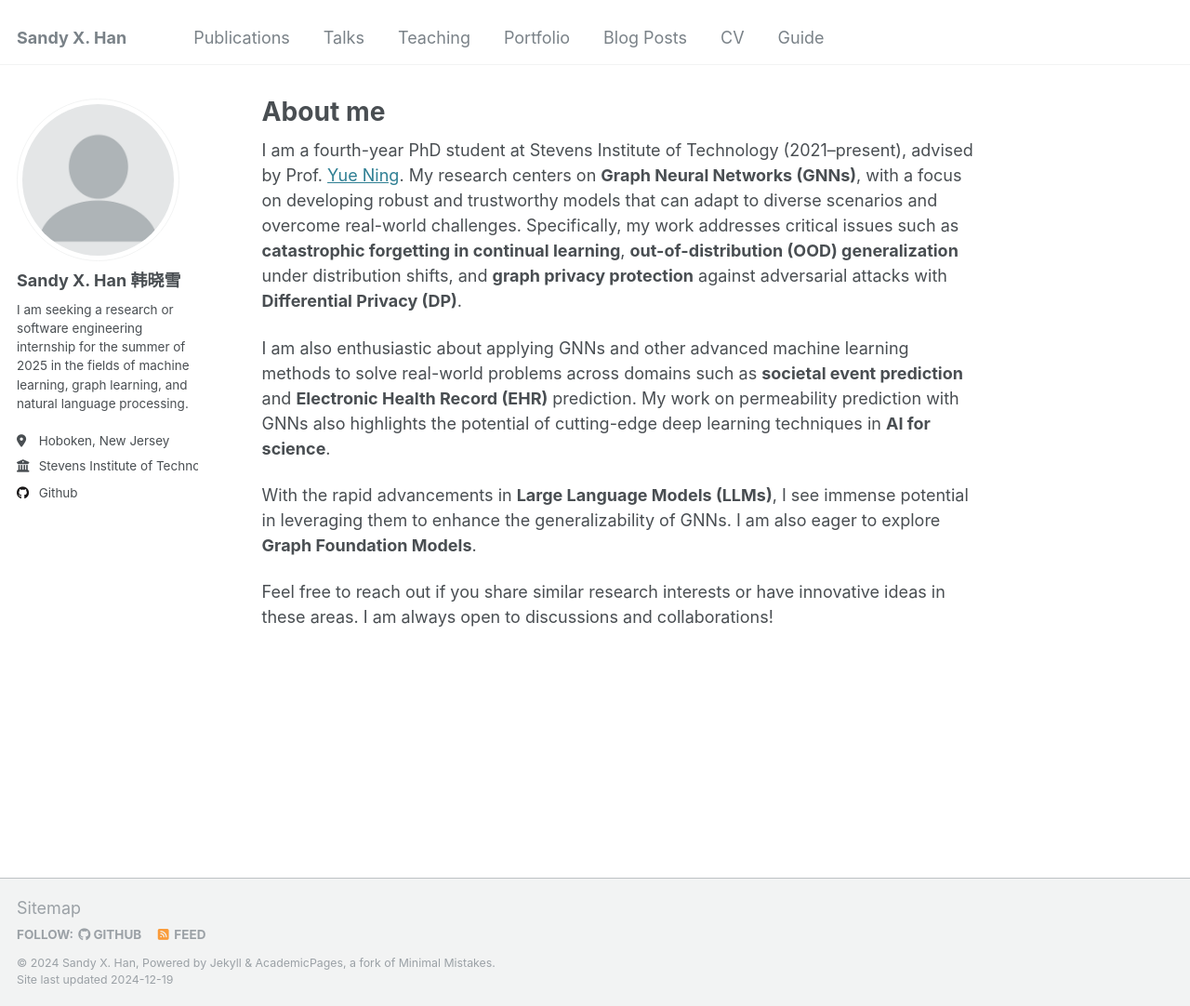
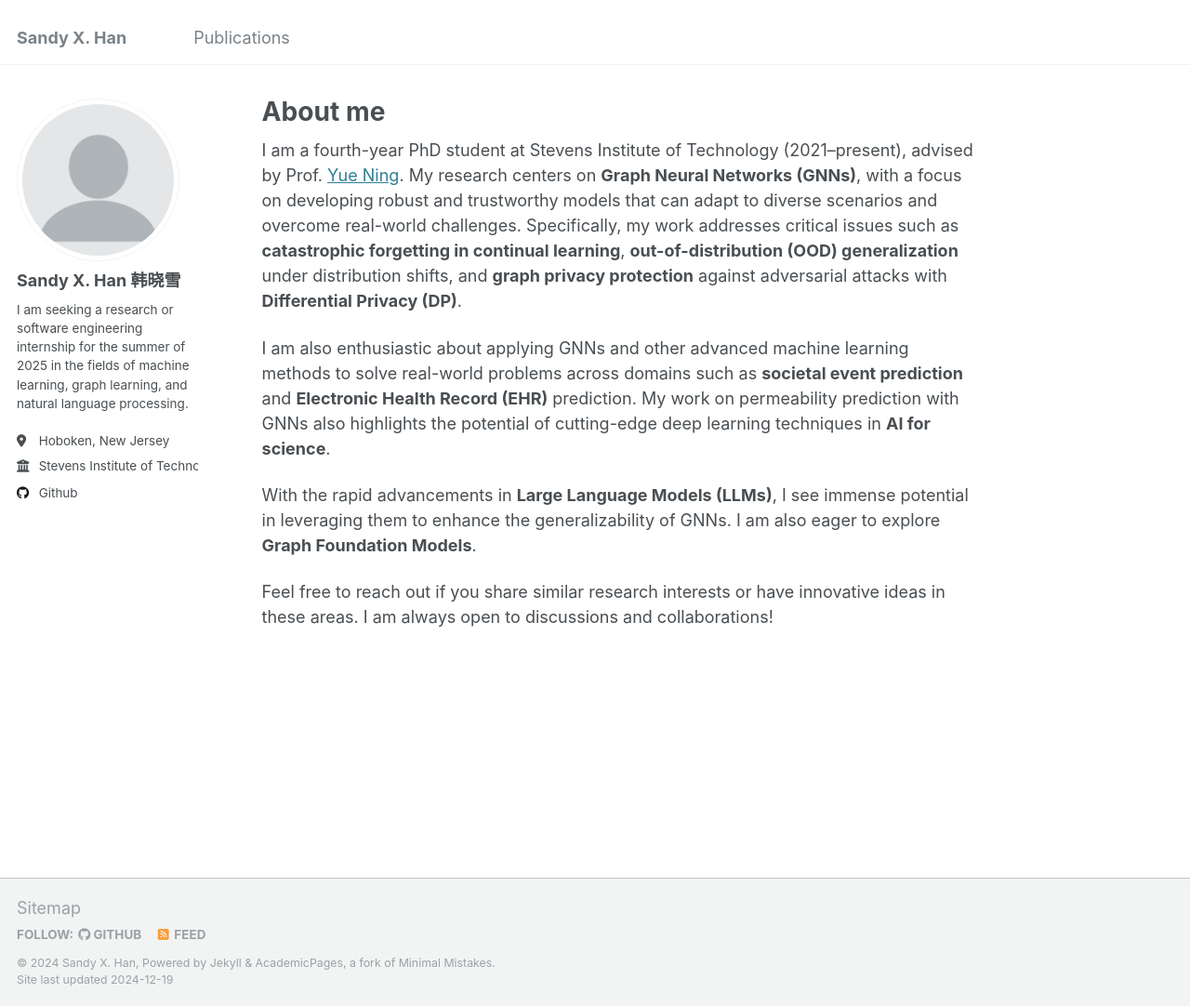
Before and after one commit to hanxiaoxue114/hanxiaoxue114.github.io, a Jekyll site: the page built from _pages/about.md, in a window 1280 px wide and 1082 px high. Shown: the whole window at 93% size. Built offline with Jekyll 4.4.1, drawn with Linux system fonts in a browser that asks for light colours; some of the changed lines change nothing that is shown.

Commit message:
Update navigation.yml

```diff
--- a/_data/navigation.yml
+++ b/_data/navigation.yml
@@ -5,23 +5,23 @@
 # prevent it from being included in the site.
 
 main:
+  # - title: "Publications"
+  #   url: /publications/
+
+  # - title: "Talks"
+  #   url: /talks/
+
+  # - title: "Teaching"
+  #   url: /teaching/
+
+  # - title: "Portfolio"
+  #   url: /portfolio/
+
+  # - title: "Blog Posts"
+  #   url: /year-archive/
+
   - title: "Publications"
     url: /publications/
 
-  - title: "Talks"
-    url: /talks/
-
-  - title: "Teaching"
-    url: /teaching/
-
-  - title: "Portfolio"
-    url: /portfolio/
-
-  - title: "Blog Posts"
-    url: /year-archive/
-
-  - title: "CV"
-    url: /cv/
-
-  - title: "Guide"
-    url: /markdown/
+  # - title: "Guide"
+  #   url: /markdown/
```
